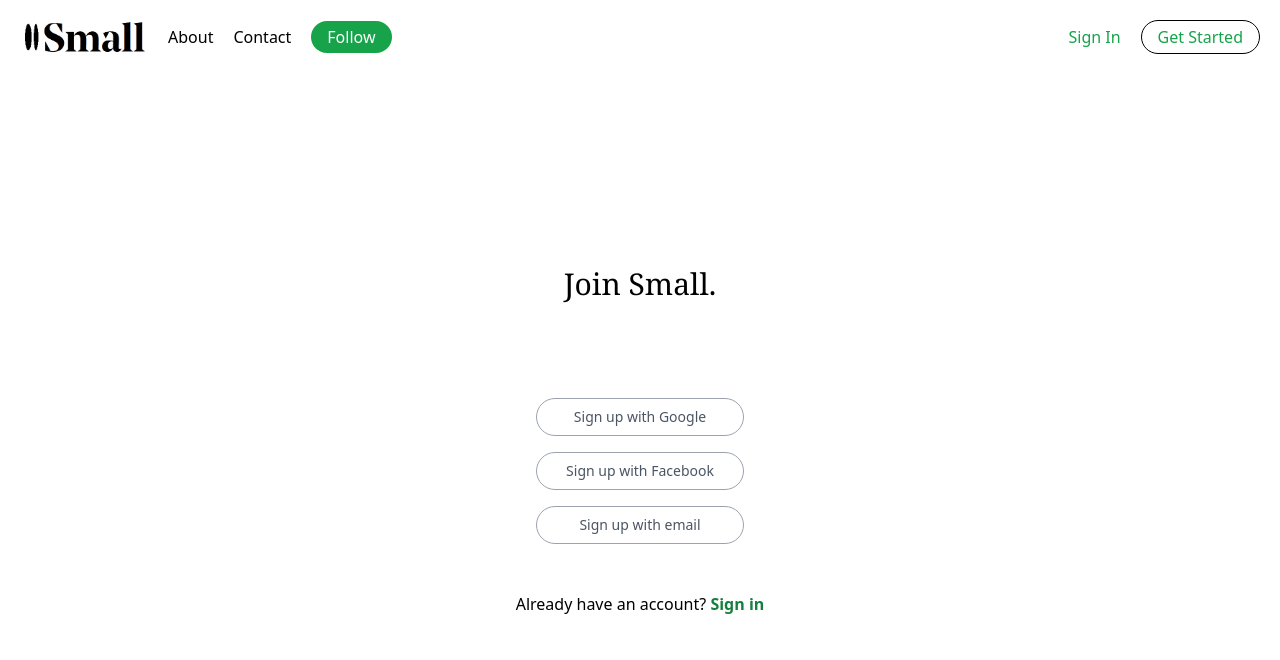
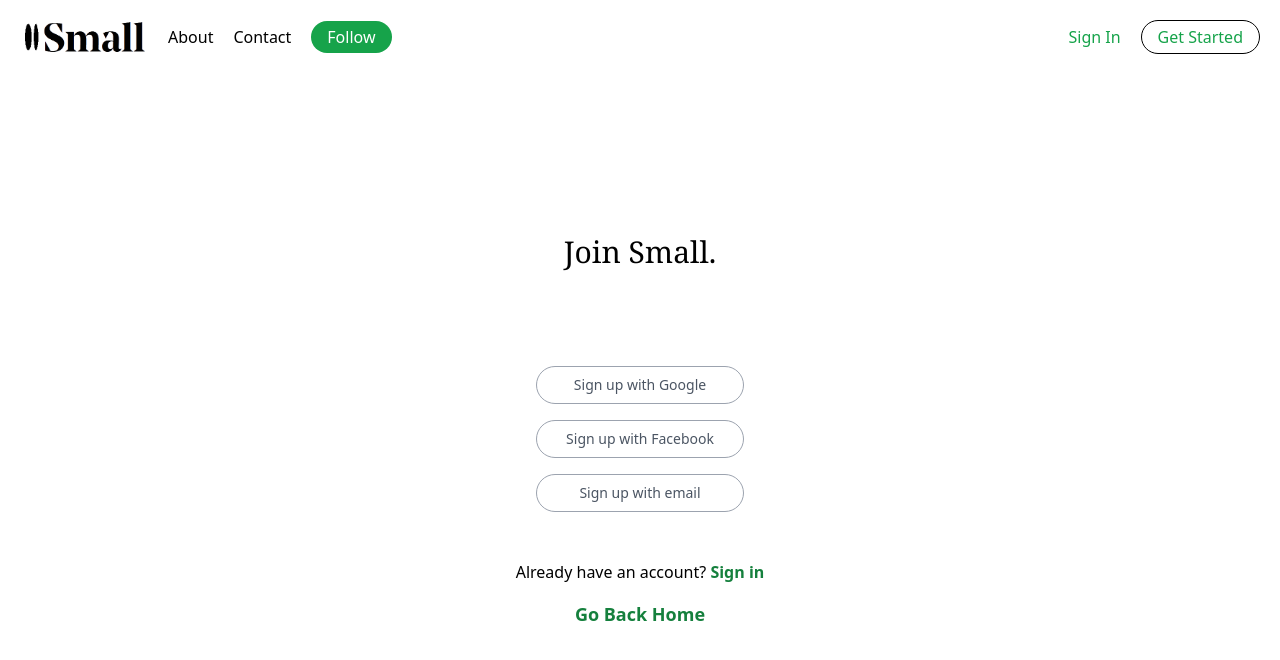
Before and after one commit to ian-wag/small-medium, a Next.js app: page /signup in a window 1280 px wide. Shown: the top 660 px of the page. Built offline with nearby package versions, Linux system fonts and the light colour scheme.

Commit message:
updated form validation logic and minor changes

```diff
--- a/pages/index.tsx
+++ b/pages/index.tsx
@@ -26,9 +26,11 @@ export default function Home({ posts }: Props) {
             It's easy and free to post your thinking on any topic and connect with millions of
             readers.
           </h2>
-          <h3 className="bg-white w-32 border border-black px-4 py-2 text-center rounded-full cursor-pointer">
-            Start Writing
-          </h3>
+          <Link href="signup">
+            <h3 className="bg-white w-32 border border-black px-4 py-2 text-center rounded-full cursor-pointer">
+              Start Writing
+            </h3>
+          </Link>
         </div>
         <img
           className="hidden md:inline-flex h-48 py-10 px-14 lg:h-full"
--- a/pages/post/[slug].tsx
+++ b/pages/post/[slug].tsx
@@ -1,4 +1,4 @@
-import { GetStaticProps } from 'next';
+import { GetStaticProps, GetStaticPaths } from 'next';
 import HeaderWhite from '../../components/HeaderWhite';
 import { sanityClient, urlFor } from '../../sanity';
 import { Post } from '../../typings';
@@ -6,15 +6,14 @@ import PortableText from 'react-portable-text';
 import { useForm, SubmitHandler } from 'react-hook-form';
 import { useState } from 'react';
 
+interface Props {
+  post: Post;
+}
 interface IFormInput {
   _id: string;
   name: string;
   email: string;
   comment: string;
-}
-
-interface Props {
-  post: Post;
 }
 
 const Posts = ({ post }: Props) => {
@@ -104,7 +103,7 @@ const Posts = ({ post }: Props) => {
           <label className="block mb-5">
             <span className="text-gray-700">Name</span>
             <input
-              {...register('name')}
+              {...register('name', { required: true })}
               className="shadow border rounded py-2 px-3 form-input mt-1 block w-full ring-yellow-400 outline-none focus:ring"
               placeholder="Name"
               type="text"
@@ -113,16 +112,16 @@ const Posts = ({ post }: Props) => {
           <label className="block mb-5">
             <span className="text-gray-700">Email</span>
             <input
-              {...register('email')}
+              {...register('email', { required: true })}
               className="shadow border rounded py-2 px-3 form-input mt-1 block w-full ring-yellow-400 outline-none focus:ring"
               placeholder="email"
-              type="text"
+              type="email"
             />
           </label>
           <label className="block mb-5">
             <span className="text-gray-700">Comment</span>
             <textarea
-              {...register('comment')}
+              {...register('comment', { required: true })}
               className="shadow border rounded py-2 px-3 form-textarea mt-1 block w-full ring-yellow-400 outline-none focus:ring"
               placeholder="comment"
               rows={8}
@@ -163,7 +162,7 @@ const Posts = ({ post }: Props) => {
 
 export default Posts;
 
-export const getStaticPaths = async () => {
+export const getStaticPaths: GetStaticPaths = async () => {
   const query = `*[_type == 'post']{
     _id,
     slug {
--- a/pages/signup.tsx
+++ b/pages/signup.tsx
@@ -1,10 +1,12 @@
+import Link from 'next/link';
+
 import Header from '../components/HeaderWhite';
 
 const SignUp = () => {
   return (
     <div>
       <Header />
-      <div className="flex flex-col justify-center items-center mt-48">
+      <div className="flex flex-col justify-center items-center mt-40">
         <h1 className="font-serif text-3xl mb-24">Join Small.</h1>
         <h3 className="border border-gray-400 text-gray-600 text-sm text-center w-52 px-4 py-2 mb-4 rounded-full cursor-pointer">
           Sign up with Google
@@ -19,6 +21,9 @@ const SignUp = () => {
           Already have an account?{' '}
           <span className="text-green-700 font-bold cursor-pointer">Sign in</span>
         </p>
+        <Link href="/">
+          <p className="text-green-700 font-bold cursor-pointer mt-4 text-lg">Go Back Home</p>
+        </Link>
       </div>
     </div>
   );
```
